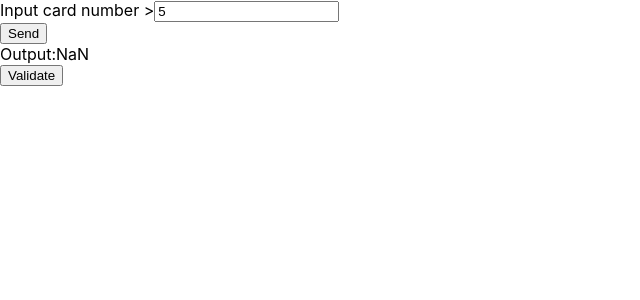
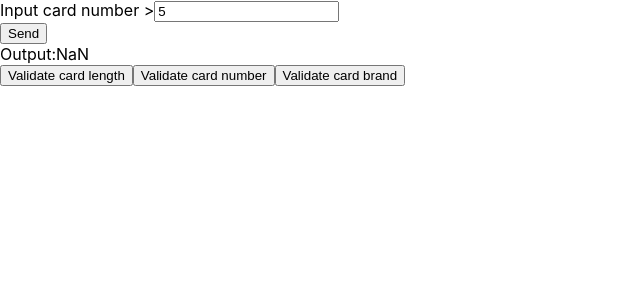
Before and after one commit to Mate0u/create-react-app, a React (Create React App) app: page / in a window 1280 px wide. Both pictures are taken after typing "5" into the empty fields and a click on the button "Send". Shown: the top 300 px of the page, without its empty margins (0-640 px from the left). Built offline with nearby package versions, Linux system fonts and the light colour scheme.

Commit message:
Finished card validation for length, checksum and brand

```diff
--- a/package.json
+++ b/package.json
@@ -6,6 +6,7 @@
     "enzyme": "^3.7.0",
     "enzyme-adapter-react-16": "^1.7.0",
     "gh-pages": "2.0.1",
+    "luhn": "^2.3.0",
     "react": "16.6.3",
     "react-dom": "16.6.3",
     "react-scripts": "2.1.1",
--- a/src/App.js
+++ b/src/App.js
@@ -1,5 +1,6 @@
-import React, { Component } from 'react';
+import React from 'react';
 import './App.css';
+const luhn = require("luhn");
 
 class App extends React.Component {
 	constructor(props) {
@@ -7,11 +8,15 @@ class App extends React.Component {
 
 	this.state = {
 		actualInputValue: null,
-		valueToOutput: null
+		valueToOutput: null,
+		informationCardNumberLenght: null
 		};
 	}
 
 	onButtonClickSet() {
+		if(this.state.actualInputValue === null){
+			this.setState({informationCardNumberLenght: "Please input card number!"});
+		}
 		this.setState(state => ({ valueToOutput: state.actualInputValue }));
 	}
 	valueChange(event) {
@@ -23,8 +28,9 @@ return (
 	<div>
 		<div>
 
-			<div><text>Input card number ></text><input type="number" onChange={this.valueChange.bind(this)} /></div>
+			<div><output>Input card number ></output><input type="number" onChange={this.valueChange.bind(this)} /></div>
 			<div><button onClick={this.onButtonClickSet.bind(this)}>Send</button></div>
+			<div><output>{this.state.informationCardNumberLenght}</output></div>
 			{this.state.valueToOutput && <Child value={this.state.valueToOutput} />}
 		</div>
 	</div>
@@ -35,39 +41,64 @@ return (
 	constructor (props) {
 	super (props);
 	this.state = {
-				previous: Number(this.props),
 		current: Number(this.props),
-				lenghtOfNumber: null
+		lenghtOfNumber: null,
+		informationCardNumberLenght: null,
+		brandFirstElement: null
 	};
 	}
 
 	componentWillReceiveProps(nextProps) {
-				if (nextProps.value != this.state.fromParent) {
+		if (nextProps.value !== this.state.fromParent) {
 		this.setState({
-					previous: Number(nextProps.value),
 			current: Number(nextProps.value),
 		})
 		}
 	}
 
-			onButtonClickPlus() {
-			const cos = this.state.lenghtOfNumber.toString();
-			if(cos.length === 1){
-				return(
-					<output>Lenght of card number is ok</output>
-				);
+	onButtonCardLengthValidation() {
+		if(this.state.current.toString().length === 16){
+			this.setState({informationCardNumberLenght: "Card Number has a good length"});
+		} else {
+			this.setState({informationCardNumberLenght: "Card Number has not a good length"});
+		}
+	}
+	onButtonCardNumberValidation() {
+		const is_valid = luhn.validate(this.state.current); // should respond true.
+		if(is_valid === true){
+			this.setState({informationCardNumberLenght: "Card checksum is true"});
+
+		} else {
+			this.setState({informationCardNumberLenght: "Card checksum is false"});
+		}
+	}
+	onButtonCardBrandValidation() {
+		const brandFirstElement = Array.from(this.state.current.toString());
+		  if(brandFirstElement[0] === '4'){
+			this.setState({informationCardNumberLenght: "VISA"});
+		} else if(brandFirstElement[0] === '3'){
+			this.setState({informationCardNumberLenght: "American Express"});
+		} else if(brandFirstElement[0] === '5'){
+			this.setState({informationCardNumberLenght: "MasterCard"});
+		} else{
+			this.setState({informationCardNumberLenght: "Card type do not recognized"});
 		}
 	}
 
 	render() {
 		return (
 		<div>
-				<output>Output:{this.state.previous}</output>
-				<div><button onClick={this.onButtonClickPlus.bind(this)}>Validate</button></div>
+		<output>Output:{this.state.current}</output>
+			<div>
+				<button onClick={this.onButtonCardLengthValidation.bind(this)}>Validate card length</button>
+				<button onClick={this.onButtonCardNumberValidation.bind(this)}>Validate card number</button>
+				<button onClick={this.onButtonCardBrandValidation.bind(this)}>Validate card brand</button>
+			</div>
+		<div><output>{this.state.informationCardNumberLenght}</output></div>
+
 		</div>
 	);
 	}
 }
 
-
 export default App;
```
Also changed, not shown: 1 other file (tests, documents, lock files or other folders). Lines whose indentation alone changed are shown as unchanged.
